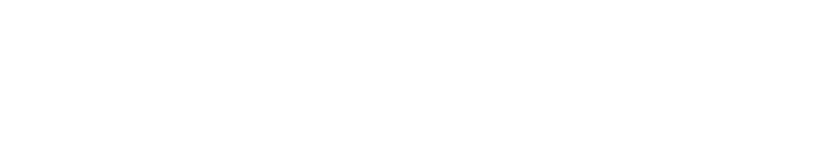
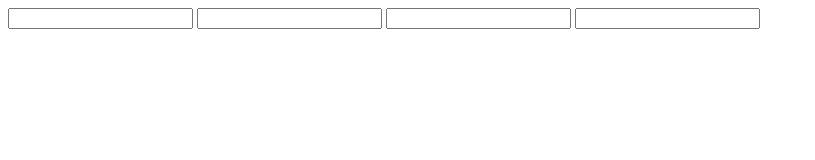
Before and after one commit to FrankGrillo1991/OTP-Input-Field, a plain HTML site: page index.html in a window 1280 px wide. Shown: the whole page, without its empty margins (0-815 px from the left). Drawn offline with Linux system fonts and the light colour scheme.

Commit message:
Update index.html

```diff
--- a/index.html
+++ b/index.html
@@ -11,7 +11,19 @@
 
 <body>
 
-
+    <div class="container">
+        <div id="inputs" class="inputs">
+            <input class="input" type="text"
+                inputmode="numeric" maxlength="1" />
+            <input class="input" type="text"
+                inputmode="numeric" maxlength="1" />
+            <input class="input" type="text"
+                inputmode="numeric" maxlength="1" />
+            <input class="input" type="text"
+                inputmode="numeric" maxlength="1" />
+        </div>
+    </div>
     <script src="script.js"></script>
 </body>
+
 </html>
```
